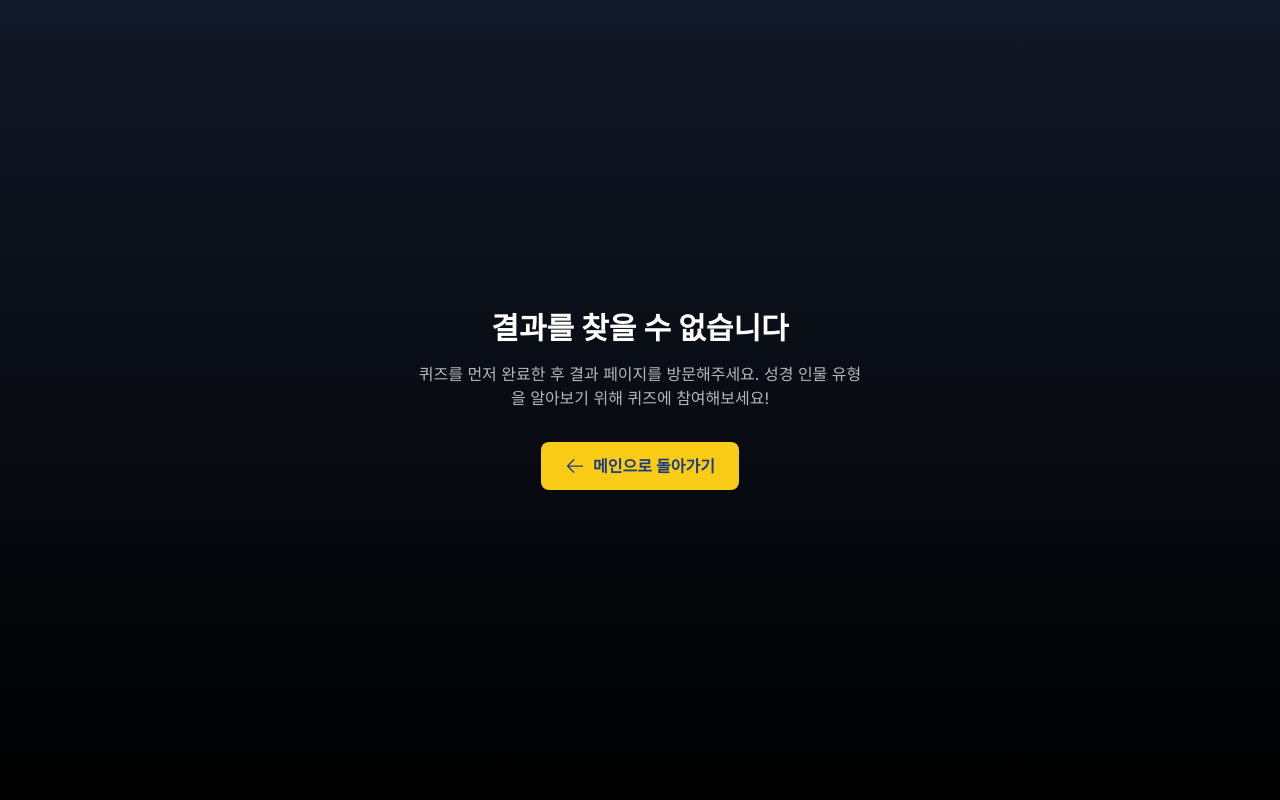
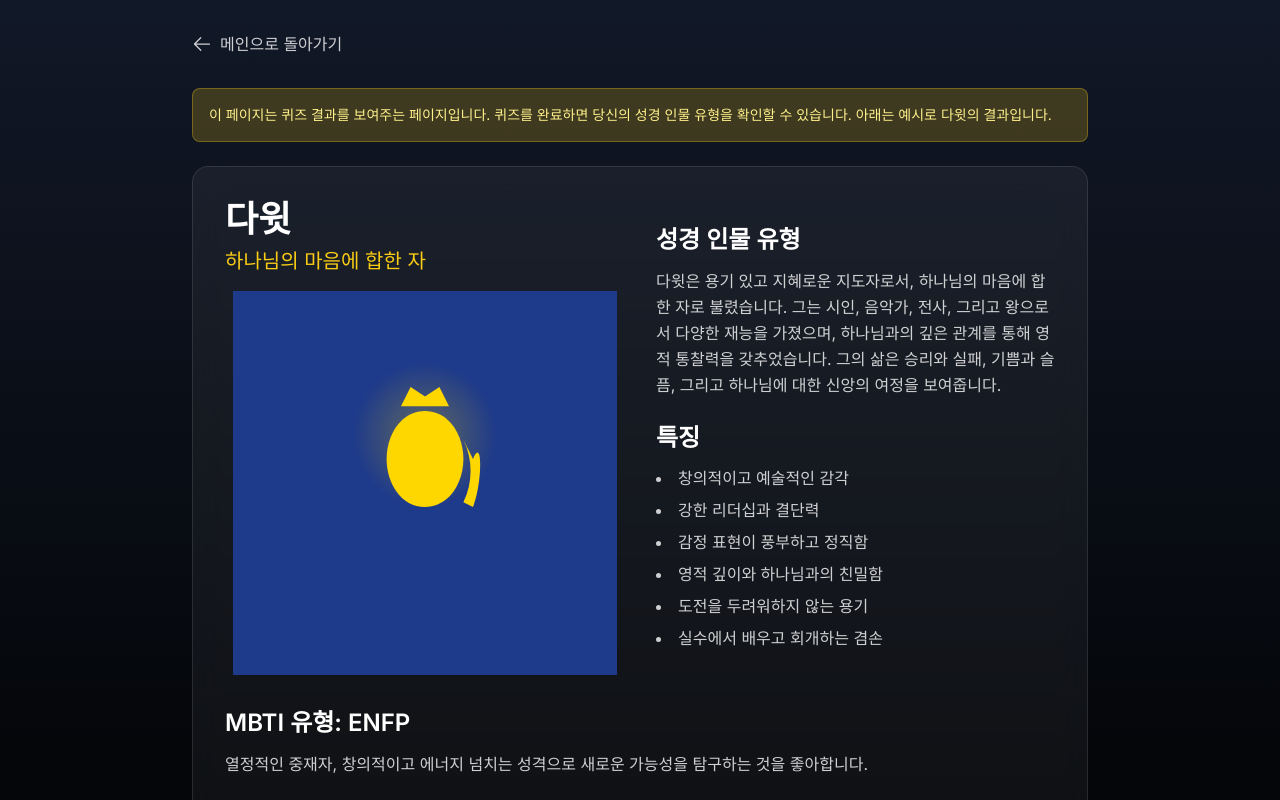
Before and after one commit to Joohyung-7270/Holy-Persona, a Next.js app in the folder holy-persona/: page /result in a window 1280 px wide. Shown: the top 800 px of the page. Built offline with nearby package versions, Linux system fonts and the light colour scheme.

Commit message:
fixed result value insert certainly

```diff
--- a/holy-persona/src/app/result/page.tsx
+++ b/holy-persona/src/app/result/page.tsx
@@ -26,8 +26,30 @@ interface Answer {
   optionId: string;
 }
 
+// Default David result
+const defaultDavidResult: ResultData = {
+  type: "LAFO",
+  name: "다윗",
+  title: "하나님의 마음에 합한 자",
+  description: "다윗은 용기 있고 지혜로운 지도자로서, 하나님의 마음에 합한 자로 불렸습니다. 그는 시인, 음악가, 전사, 그리고 왕으로서 다양한 재능을 가졌으며, 하나님과의 깊은 관계를 통해 영적 통찰력을 갖추었습니다. 그의 삶은 승리와 실패, 기쁨과 슬픔, 그리고 하나님에 대한 신앙의 여정을 보여줍니다.",
+  image: "/david.svg",
+  characteristics: [
+    "창의적이고 예술적인 감각",
+    "강한 리더십과 결단력",
+    "감정 표현이 풍부하고 정직함",
+    "영적 깊이와 하나님과의 친밀함",
+    "도전을 두려워하지 않는 용기",
+    "실수에서 배우고 회개하는 겸손"
+  ],
+  mbti: {
+    type: "ENFP",
+    description: "열정적인 중재자, 창의적이고 에너지 넘치는 성격으로 새로운 가능성을 탐구하는 것을 좋아합니다."
+  },
+  blessing: "여호와는 나의 목자시니 내가 부족함이 없으리로다. 그가 나를 푸른 초장에 누이시며 쉴 만한 물가로 인도하시는도다."
+};
+
 export default function ResultPage() {
-  const [result, setResult] = useState<ResultData | null>(null);
+  const [result, setResult] = useState<ResultData>(defaultDavidResult);
   const [isLoading, setIsLoading] = useState(true);
   const [userAnswers, setUserAnswers] = useState<Answer[]>([]);
   const [isDirectAccess, setIsDirectAccess] = useState(false);
@@ -134,39 +156,6 @@ export default function ResultPage() {
     );
   }
 
-  if (isDirectAccess || !result) {
-    return (
-      <div className="min-h-screen flex flex-col items-center justify-center bg-gradient-to-b from-gray-900 to-black p-4">
-        <motion.div
-          initial={{ opacity: 0, y: 20 }}
-          animate={{ opacity: 1, y: 0 }}
-          transition={{ duration: 0.5 }}
-          className="max-w-md text-center"
-        >
-          <h1 className="text-3xl font-bold text-white mb-4">결과를 찾을 수 없습니다</h1>
-          <p className="text-white/70 mb-8">
-            퀴즈를 먼저 완료한 후 결과 페이지를 방문해주세요.
-            성경 인물 유형을 알아보기 위해 퀴즈에 참여해보세요!
-          </p>
-
-          <motion.div
-            initial={{ opacity: 0 }}
-            animate={{ opacity: 1 }}
-            transition={{ duration: 0.5, delay: 0.3 }}
-          >
-            <Link
-              href="/"
-              className="inline-flex items-center bg-yellow-400 text-blue-900 px-6 py-3 rounded-lg font-semibold hover:bg-yellow-300 transition-colors"
-            >
-              <ArrowLeftIcon className="h-5 w-5 mr-2" />
-              <span>메인으로 돌아가기</span>
-            </Link>
-          </motion.div>
-        </motion.div>
-      </div>
-    );
-  }
-
   return (
     <div className="min-h-screen bg-gradient-to-b from-gray-900 to-black text-white p-4 sm:p-8">
       <motion.div
@@ -182,6 +171,15 @@ export default function ResultPage() {
           <ArrowLeftIcon className="h-5 w-5 mr-2 transform group-hover:-translate-x-1 transition-transform" />
           <span>메인으로 돌아가기</span>
         </Link>
+
+        {isDirectAccess && (
+          <div className="bg-yellow-400/20 border border-yellow-400/30 rounded-lg p-4 mb-6 text-yellow-200">
+            <p className="text-sm">
+              이 페이지는 퀴즈 결과를 보여주는 페이지입니다. 퀴즈를 완료하면 당신의 성경 인물 유형을 확인할 수 있습니다.
+              아래는 예시로 다윗의 결과입니다.
+            </p>
+          </div>
+        )}
 
         <motion.div
           className="bg-white/5 backdrop-blur-lg rounded-2xl p-6 sm:p-8 border border-white/10"
```
